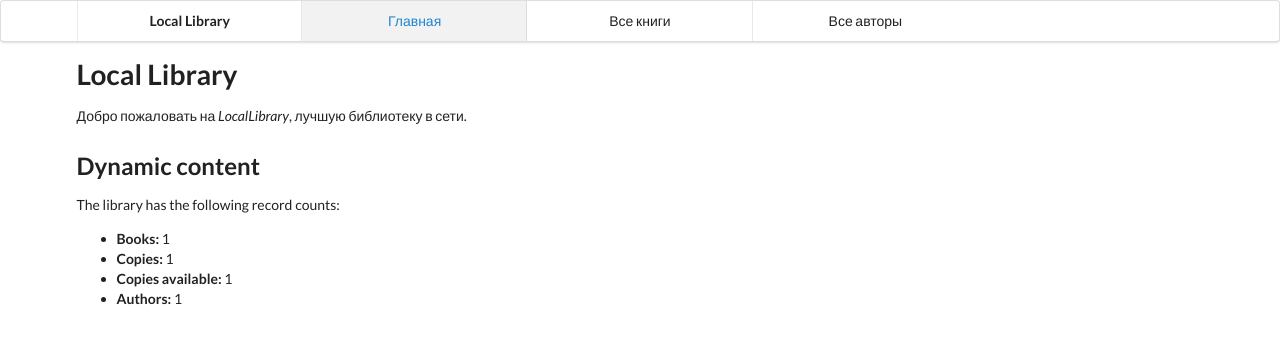
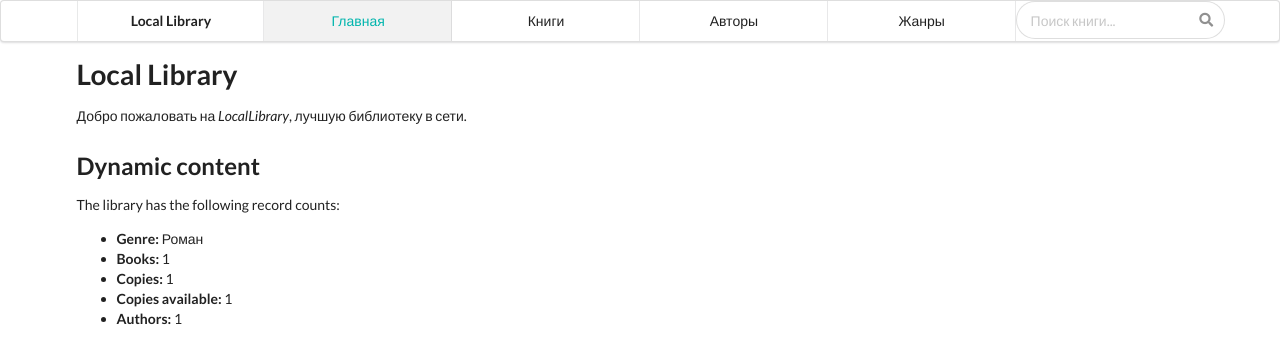
Before and after one commit to kurtalex/local_library, a Django app: template catalog/templates/index.html in a window 1280 px wide. Shown: the top 364 px of the page. Run offline with Django 3.2, Linux system fonts and the light colour scheme; data comes from the database, SQL or seed files in the repository; the template is opened without the code that fills it: values that come from a table or form of the project are taken from there, most other values are stand-ins (such as "Sample title", 1, 10 or a date in 2020).

Commit message:
add new templates

```diff
--- /dev/null
+++ b/catalog/static/js/search_book.js
@@ -0,0 +1,6 @@
+// initializes with default endpoint /search/{query}
+$('.ui.search')
+  .search({
+    type: 'category'
+  })
+;
--- a/catalog/templates/base.html
+++ b/catalog/templates/base.html
@@ -20,20 +20,32 @@
     <link rel="stylesheet" type="text/css" href="{% static 'css/list.min.css'%}">
     <link rel="stylesheet" type="text/css" href="{% static 'css/message.min.css'%}">
     <link rel="stylesheet" type="text/css" href="{% static 'css/icon.min.css'%}">
+    <link rel="stylesheet" type="text/css" href="{% static 'css/search.css'%}">
 
     <script src="{% static 'js/jquery-3.3.1.min.js'%}"></script>
     <script src="{% static 'js/jquery-ui.min.js'%}"></script>
     <script src="{% static 'js/jquery.cookie.js'%}"></script>
     <script src="{% static 'js/form.min.js'%}"></script>
+    <script src="{% static 'js/search.js'%}"></script>
+    <script src="{% static 'js/search_book.js'%}"></script>
 </head>
 <body>
     {% block sidebar %}
-        <div class="ui five item menu">
+        <div class="ui six item menu">
             <div class="ui container">
-                <a class="header blue item" href="/">Local Library</a>
-                <a class="blue item active" href="{% url 'index' %}">Главная</a>
-                <a class="item" href="">Все книги</a>
-                <a class="item" href="">Все авторы</a>
+                <a class="header teal item" href="/">Local Library</a>
+                <a class="teal item active" href="{% url 'index' %}">Главная</a>
+                <a class="item" href="{% url 'books' %}">Книги</a>
+                <a class="item" href="">Авторы</a>
+                <a class="item" href="">Жанры</a>
+
+                <div class="ui medium right aligned category search">
+                  <div class="ui icon input">
+                    <input class="prompt" type="text" placeholder="Поиск книги...">
+                    <i class="search icon"></i>
+                  </div>
+                  <div class="results"></div>
+                </div>
             </div>
         </div>
     {% endblock %}
--- a/catalog/templates/index.html
+++ b/catalog/templates/index.html
@@ -1,5 +1,5 @@
 {% extends "base.html" %}
-
+{% block title %}<title>Не библиотека - а больше...</title>{%endblock  %}
 {% block content %}
 <h1>Local Library</h1>
 
@@ -9,6 +9,7 @@
 
   <p>The library has the following record counts:</p>
   <ul>
+    <li><strong>Genre:</strong> {{ genre }}</li>
     <li><strong>Books:</strong> {{ num_books }}</li>
     <li><strong>Copies:</strong> {{ num_instances }}</li>
     <li><strong>Copies available:</strong> {{ num_instances_available }}</li>
--- a/catalog/urls.py
+++ b/catalog/urls.py
@@ -2,5 +2,6 @@ from django.conf.urls import url, re_path, include
 from . import views
 urlpatterns = [
     re_path('', views.index, name='index'),
+    re_path(r'^books/$', views.BookListView.as_view(), name='books'),
     #url(r'^catalog/', include('catalog.urls')),
 ]
--- a/catalog/views.py
+++ b/catalog/views.py
@@ -2,7 +2,10 @@
 from __future__ import unicode_literals
 from django.shortcuts import render
 from .models import Book, Author, BookInstance, Genre
+from django.views import generic
 
+class BookListView(generic.ListView):
+    model = Book
 
 def index(request):
     """
```
Also changed, not shown: catalog/templates/catalog/book_list.html (added, +18 -0 lines).
